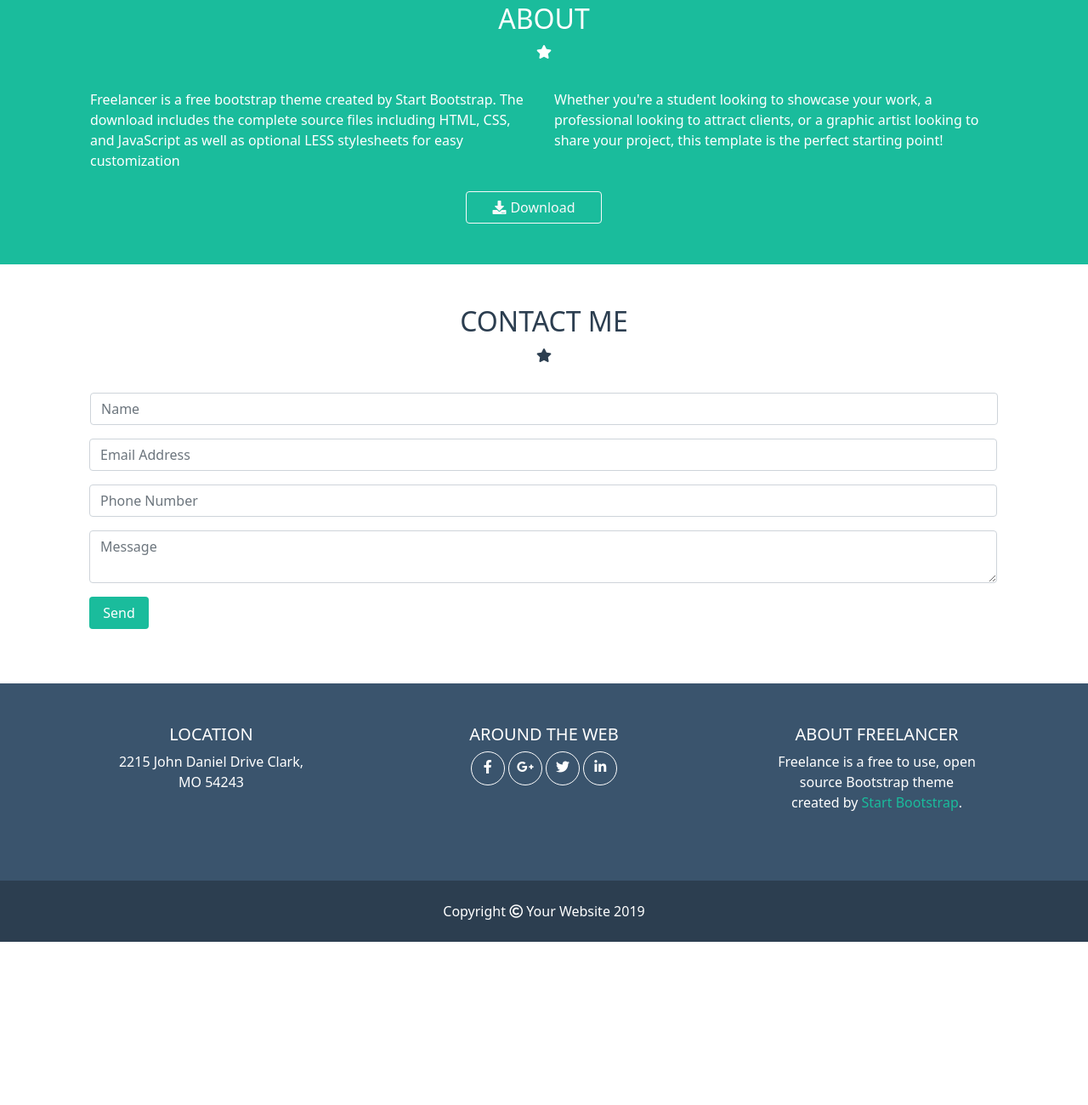
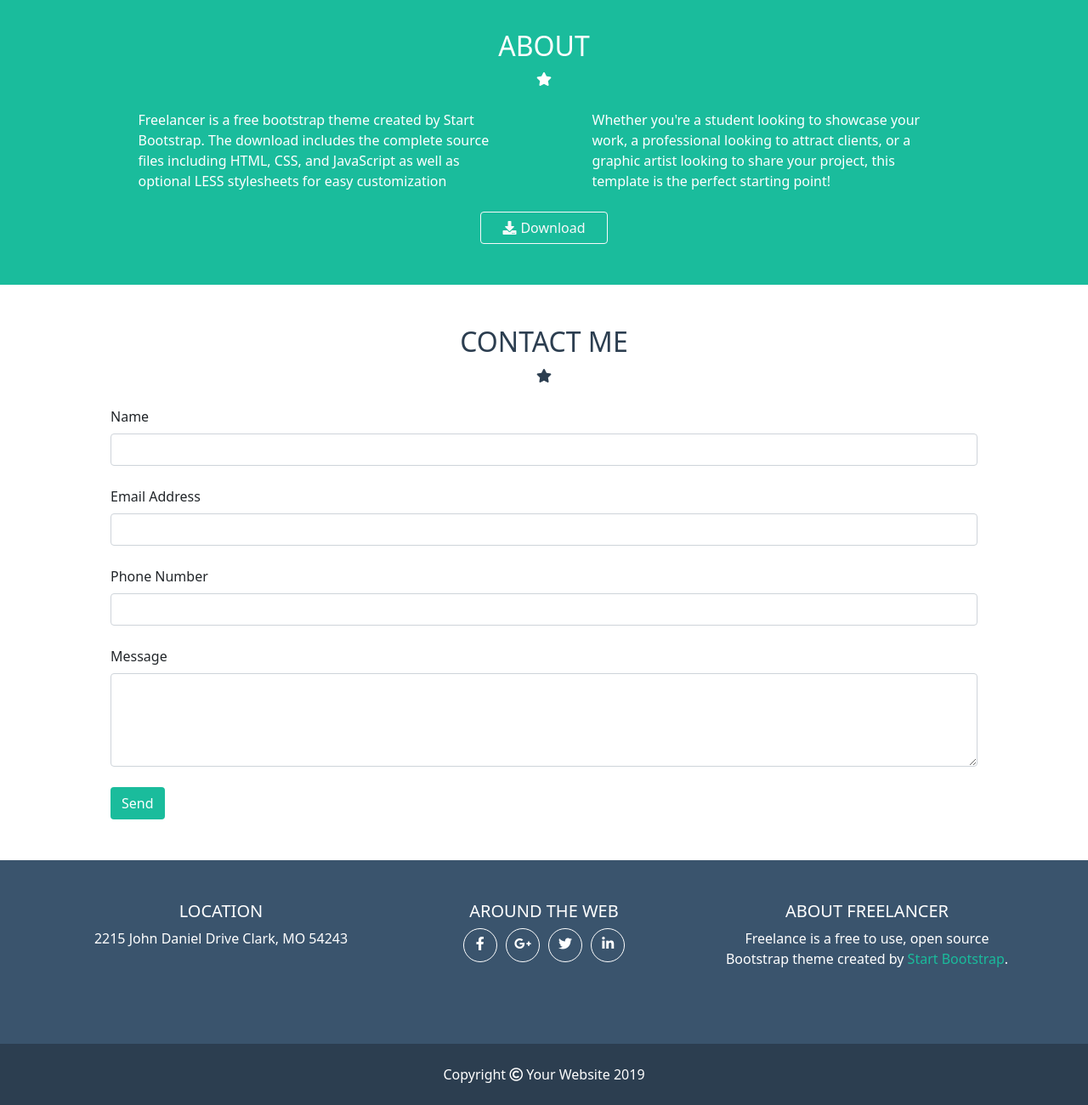
Before and after one commit to Anto231996/html-css-bootstrap-freelancer, a plain HTML site: page index.html in a window 1280 px wide. Shown: the part 1165-2465 px from the top of the page at 85% size. Before the commit the page ends 2273 px from the top, so only its background shows below. Drawn offline with nearby package versions, Linux system fonts and the light colour scheme.

Commit message:
pulizia codice

```diff
--- a/css/style.css
+++ b/css/style.css
@@ -2,17 +2,13 @@ main section #logo-jumbo{
     width: 200px;
 }
 
-main section div#portfolio div.row div img{
+main section div.row div img{
     width: 100%;
     border-radius: 10px;
 }
 
 #btn-download{
-    width: 160px;
-}
-
-#btn-send{
-    width: 70px;
+    width: 150px;
 }
 
 .my-text-blue{
@@ -49,4 +45,5 @@ main section div#portfolio div.row div img{
 
 i.fab{
     line-height: 35px;
+    margin: 0 3px;
 }
--- a/index.html
+++ b/index.html
@@ -11,38 +11,32 @@
 </head>
 <body>
 
-    <header>
-        <nav class="container-fluid my-bg-dark-blue">
-            <div class="row">
-                <h5 class="col-6 text-uppercase text-white">start bootstrap</h5>
-                <div class="col-5"></div>
-                <button class="col-1">2</button>
-            </div>
-        </nav>
+    <header class="my-bg-dark-blue">
+
     </header>
 
     <main>
-        <section class="container-fluid my-bg-green p-3 mb-5">
+        <section class="my-bg-green">
+            <div class="container p-3 mb-5 text-white">
                 <div class="row mb-4">
                     <div class="col-12"><img class="mx-auto d-block" id="logo-jumbo" src="img/avatar.svg" alt=""></div>
 
-                <h1 class="col-12 text-center text-uppercase text-white">start bootstrap</h1>
+                    <h1 class="col-12 text-center text-uppercase">start bootstrap</h1>
 
-                <div class="col-12 text-center text-white mb-2"><i class="fas fa-star"></i></div>
+                    <div class="col-12 text-center mb-4"><i class="fas fa-star"></i></div>
 
-                <h6 class="col-12 text-center text-uppercase text-white">graphic artist - web designer - illustrator</h6>
+                    <h6 class="col-12 text-center text-uppercase">graphic artist - web designer - illustrator</h6>
                 </div>
+            </div>
+
         </section>
 
         <section class="container">
-            <div id="portfolio">
-                <div class="row">
-                    <h2 class="col text-center text-uppercase my-text-blue">portfolio</h2>
-                </div>
-                <div class="row mb-4">
-                    <div class="col text-center my-text-blue"><i class="fas fa-star"></i></div>
-                </div>
-                <div class="row">
+            <div class="row mb-5">
+                <h2 class="col-12 text-center text-uppercase my-text-blue">portfolio</h2>
+
+                <div class="col-12 text-center my-text-blue mb-4"><i class="fas fa-star"></i></div>
+
                 <div class="col-12 col-md-6 col-lg-4 mb-4">
                     <img src="img/cabin.png" alt="">
                 </div>
@@ -62,68 +56,89 @@
                     <img src="img/submarine.png" alt="">
                 </div>
             </div>
-            </div>
+
         </section>
 
-        <section class="container-fluid my-bg-green p-5">
-            <div class="row mb-4">
-                <h2 class="col text-center text-uppercase text-white">about</h2>
+        <section class="my-bg-green">
+            <div class="container text-white p-5">
+                <div class="row justify-content-around">
+                    <h2 class="col-12 text-center text-uppercase">about</h2>
 
-                <div class="col-12 text-center text-white mb-2"><i class="fas fa-star"></i></div>
+                    <div class="col-12 text-center mb-4"><i class="fas fa-star"></i></div>
+
+                    <p class="col-12 col-md-5 mb-4">Freelancer is a free bootstrap theme created by Start Bootstrap. The download includes the complete source files including HTML, CSS, and JavaScript as well as optional LESS stylesheets for easy customization</p>
+
+                    <p class="col-12 col-md-5 mb-4">Whether you're a student looking to showcase your work, a professional looking to attract clients, or a graphic artist looking to share your project, this template is the perfect starting point!</p>
+
+                    <div class="col-12 text-center">
+                        <button type="button" class="btn btn-outline-light" id="btn-download"><i class="fas fa-download"></i>Download</button>
                     </div>
-            <div class="row container mx-auto">
-                <p class="col-12 col-md-6 col-lg-6 text-white">Freelancer is a free bootstrap theme created by Start Bootstrap. The download includes the complete source files including HTML, CSS, and JavaScript as well as optional LESS stylesheets for easy customization</p>
-                <p class="col-12 col-md-6 col-lg-6 text-white mb-5">Whether you're a student looking to showcase your work, a professional looking to attract clients, or a graphic artist looking to share your project, this template is the perfect starting point!</p>
-                <div class="row">
-                    <button type="button" class="col-5 col-md-3 col-lg-2 btn btn-outline-light mx-auto" id="btn-download"><i class="fas fa-download"></i>Download</button>
+
                 </div>
             </div>
         </section>
 
-        <section class="container-fluid p-5">
-            <div class="row mb-4">
-                <h2 class="col text-center text-uppercase my-text-blue">contact me</h2>
+        <section class="container">
+            <div class="row p-5">
+                <h2 class="col-12 text-center text-uppercase my-text-blue mb-2">contact me</h2>
 
-                <div class="col-12 text-center my-text-blue mb-2"><i class="fas fa-star"></i></div>
+                <div class="col-12 text-center my-text-blue mb-4"><i class="fas fa-star"></i></div>
+
+                <div class="col-12 mb-4">
+                    <label for="exampleFormControlInput1" class="form-label">Name</label>
+                    <input type="text" class="form-control" id="exampleFormControlInput1" placeholder="">
                 </div>
-            <div class="row container input-group mb-3 mx-auto">
-                <div class="col-12 col-md-12 col-lg-12 mb-3"><input type="text" class="form-control" placeholder="Name" aria-label="Name"></div>
-                <div class="col-12 col-md-12 col-lg-12 mb-3"><input type="text" class="form-control" placeholder="Email Address" aria-label="Email Address"></div>
-                <div class="col-12 col-md-12 col-lg-12 mb-3"><input type="text" class="form-control" placeholder="Phone Number" aria-label="Phone Number"></div>
-                <div class="col-12 col-md-12 col-lg-12 mb-3"><textarea class="form-control" placeholder="Message" aria-label="Message"></textarea></div>
-                <div><input class="col-2 col-md-2 col-lg-1 btn my-bg-green text-white" id="btn-send" value="Send"></div>
+                <div class="col-12 mb-4">
+                    <label for="exampleFormControlInput1" class="form-label">Email Address</label>
+                    <input type="email" class="form-control" id="exampleFormControlInput1" placeholder="">
+                </div>
+                <div class="col-12 mb-4">
+                    <label for="exampleFormControlInput1" class="form-label">Phone Number</label>
+                    <input type="text" class="form-control" id="exampleFormControlInput1" placeholder="">
+                </div>
+                <div class="col-12 mb-4">
+                    <label for="exampleFormControlTextarea1" class="form-label">Message</label>
+                    <textarea class="form-control" id="exampleFormControlTextarea1" rows="4"></textarea>
+                </div>
+                <div class="col-12">
+                    <input class="btn my-bg-green text-white" type="submit" value="Send">
+                </div>
             </div>
         </section>
     </main>
 
     <footer>
-        <div class="container-fluid my-bg-blue">
-            <div class="row container p-5 mx-auto">
-                <div class="col-12 col-md-4 col-lg-3 text-center text-white mb-3">
+        <section class="my-bg-blue">
+            <div class="container">
+                <div class="row py-5 text-white">
+                    <div class="col-12 col-md-4 text-center mb-4">
                         <h5 class="text-uppercase">location</h5>
                         <p>2215 John Daniel Drive Clark, MO 54243</p>
                     </div>
-                <div class="col-12 col-md-4 col-lg-6 text-center text-white mb-4">
+                    <div class="col-12 col-md-4 text-center mb-5">
                         <h5 class="text-uppercase">around the web</h5>
-                    <div>
+                        <div class="icons">
                             <i class="fab fa-facebook-f"></i>
                             <i class="fab fa-google-plus-g"></i>
                             <i class="fab fa-twitter"></i>
                             <i class="fab fa-linkedin-in"></i>
                         </div>
                     </div>
-                <div class="col-12 col-md-4 col-lg-3 text-center text-white mb-3">
+                    <div class="col-12 col-md-4 text-center mb-3">
                         <h5 class="text-uppercase">about freelancer</h5>
                         <p>Freelance is a free to use, open source Bootstrap theme created by <span class="my-text-green">Start Bootstrap</span>.</p>
                     </div>
                 </div>
             </div>
+        </section>
 
-        <div class="container-fluid my-bg-dark-blue">
-            <div class="row container text-center text-white p-4 mx-auto">
-                <span class="col">Copyright <i class="far fa-copyright"></i> Your Website 2019</span>
+        <section class="my-bg-dark-blue">
+            <div class="container">
+                <div class="row text-center text-white p-4 mx-auto">
+                    <span class="col">Copyright<i class="far fa-copyright mx-1"></i>Your Website 2019</span>
                 </div>
             </div>
+        </section>
     </footer>
 
 </body>
```
Lines whose indentation alone changed are shown as unchanged.
